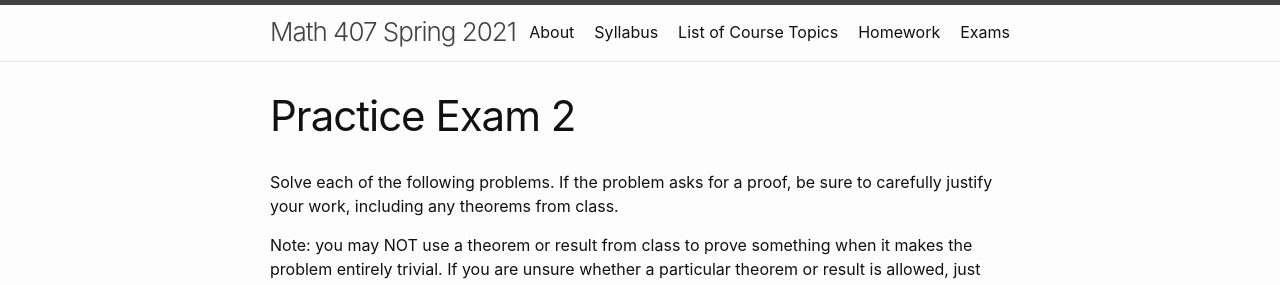
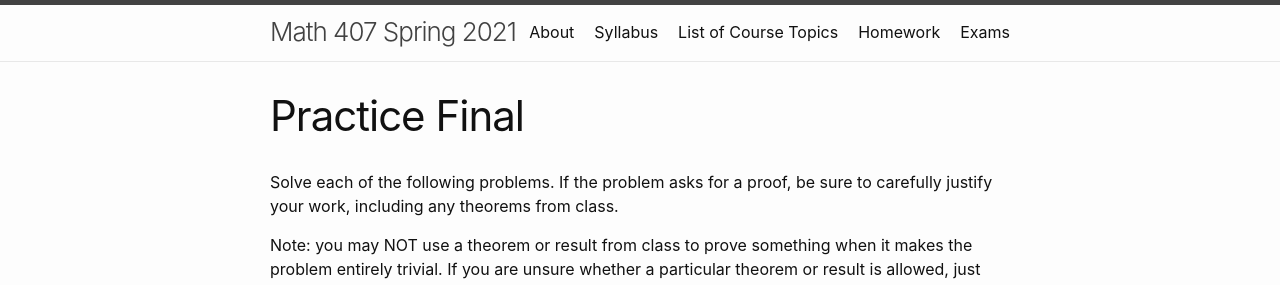
Before and after one commit to wcasper/math407spring2021, a Jekyll site: the page built from _exams/practice-final.md, in a window 1280 px wide and 900 px high. Shown: the top 285 px of the window. Built offline with Jekyll 4.4.1, drawn with Linux system fonts in a browser that asks for light colours.

Commit message:
fixed link name

```diff
--- a/_exams/practice-final.md
+++ b/_exams/practice-final.md
@@ -1,7 +1,7 @@
 ---
 layout: page
-title: Practice Exam 2
-permalink: /exams/practice-exam2
+title: Practice Final
+permalink: /exams/practice-final
 ---
 
 Solve each of the following problems.
```
